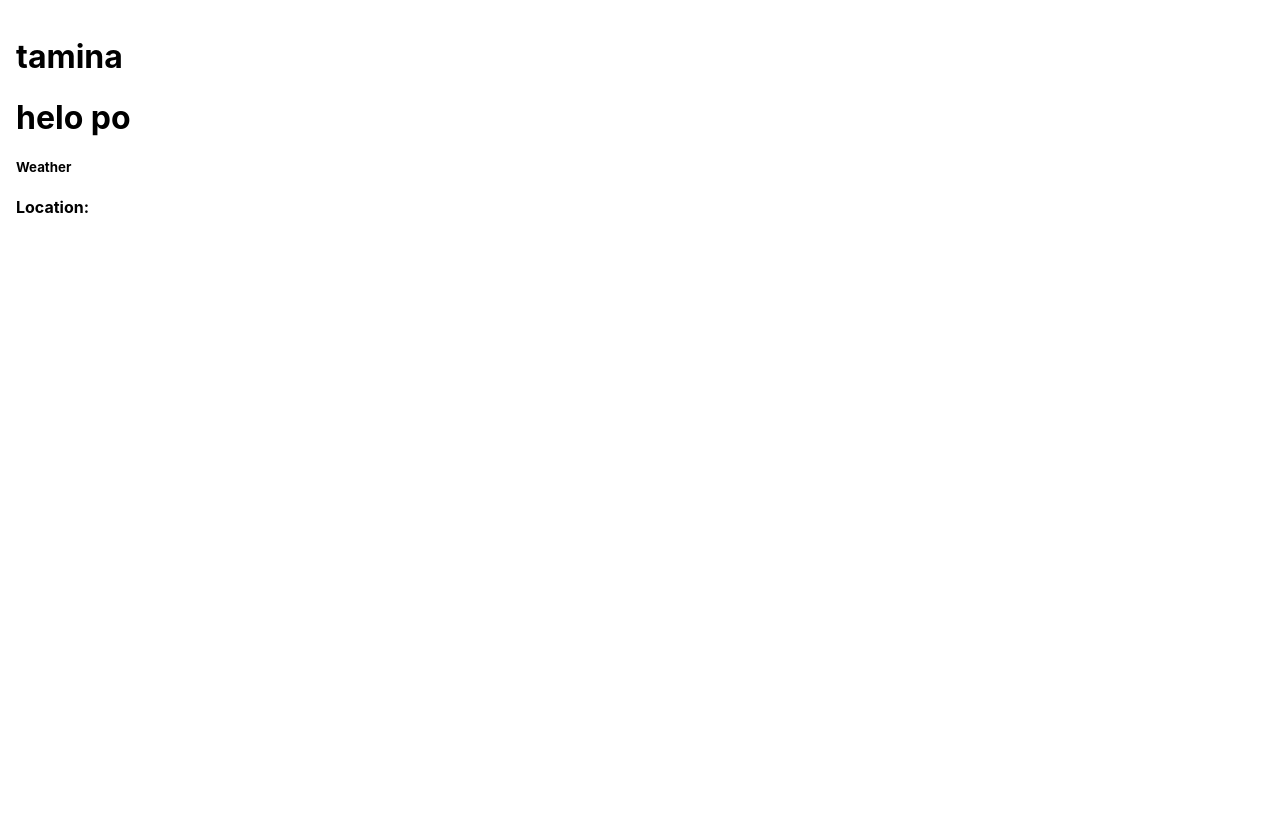
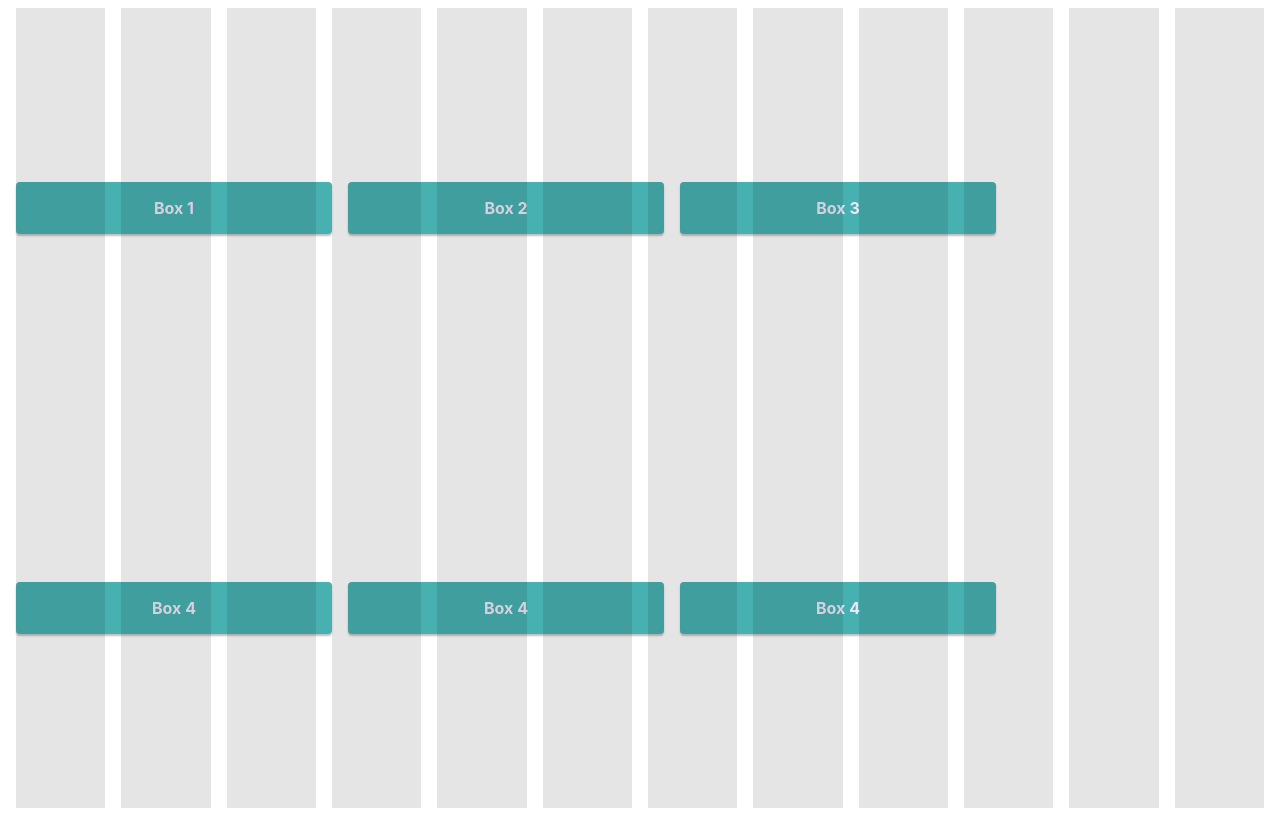
Before and after one commit to 7iquid/ktc-ph-ts-frontend, a React (Create React App) app: page / in a window 1280 px wide. Before the commit the page ends 800 px from the top, so only its background shows below. Built offline with nearby package versions, Linux system fonts and the light colour scheme; no server answers.

Commit message:
add grid

```diff
--- a/package.json
+++ b/package.json
@@ -3,11 +3,13 @@
   "version": "0.1.0",
   "private": true,
   "dependencies": {
+    "@storybook/react": "^6.5.9",
     "@testing-library/jest-dom": "^5.16.4",
     "@testing-library/react": "^13.3.0",
     "@testing-library/user-event": "^13.5.0",
     "@types/jest": "^27.5.2",
     "@types/node": "^16.11.41",
+    "classnames": "^2.3.1",
     "react": "^18.2.0",
     "react-dom": "^18.2.0",
     "react-scripts": "5.0.1",
--- a/src/App.tsx
+++ b/src/App.tsx
@@ -1,13 +1,11 @@
 import React from 'react';
 import './App.css';
-import Box from './componets/whether/weather';
+import Weather from './componets/Weather/weather';
 
 function App() {
   return (
     <div>
-        <Box title="tamina">
-           <h1>helo po</h1>
-        </Box>
+        <Weather/>
      </div>
 
 )}
--- /dev/null
+++ b/src/componets/Weather/Box/Box.module.scss
@@ -0,0 +1,9 @@
+.Box {
+  padding: 16px;
+  border-radius: 4px;
+  text-align: center;
+  color: #ede9f9;
+  font-weight: 700;
+  background-color: #47b0b0;
+  box-shadow: 0px 2px 2px rgba(0, 0, 0, 0.25);
+}
--- /dev/null
+++ b/src/componets/Weather/Box/Box.tsx
@@ -0,0 +1,8 @@
+import React, { FunctionComponent, ReactNode } from "react";
+import styles from "./Box.module.scss";
+
+const Box: FunctionComponent<{ children: ReactNode }> = ({ children }) => {
+  return <div className={styles.Box}>{children}</div>;
+};
+
+export default Box;
--- /dev/null
+++ b/src/componets/Weather/Grid/Grid.module.scss
@@ -0,0 +1,85 @@
+$spacing: (
+  "sm": 8px,
+  "md": 16px,
+  "lg": 24px,
+);
+
+$breakpoints: (
+  "sm": 600px,
+  "md": 960px,
+  "lg": 1280px,
+);
+
+$justifyContent: (flex-start, flex-end, center, space-between);
+$alignItems: (flex-start, flex-end, center);
+
+@mixin breakpoint($name) {
+  @media screen and (min-width: map-get($breakpoints, $name )) {
+    @content;
+  }
+}
+
+.Grid {
+  &_container {
+    display: flex;
+    flex-wrap: wrap;
+
+    height: 100%;
+  }
+
+  &_item {
+    display: block;
+  }
+
+  @for $i from 1 to 13 {
+    &_xs_#{$i} {
+      flex-basis: $i/12 * 100%;
+    }
+  }
+
+  @include breakpoint("sm") {
+    @for $i from 1 to 13 {
+      &_sm_#{$i} {
+        flex-basis: $i/12 * 100%;
+      }
+    }
+  }
+
+  @include breakpoint("md") {
+    @for $i from 1 to 13 {
+      &_md_#{$i} {
+        flex-basis: $i/12 * 100%;
+      }
+    }
+  }
+
+  @include breakpoint("lg") {
+    @for $i from 1 to 13 {
+      &_lg_#{$i} {
+        flex-basis: $i/12 * 100%;
+      }
+    }
+  }
+
+  @each $name, $value in $spacing {
+    &_spacing_#{$name} {
+      margin: -$value;
+    }
+
+    &_spacing_#{$name} > &_item {
+      padding: $value;
+    }
+  }
+
+  @each $value in $justifyContent {
+    &_justifyContent_#{$value} {
+      justify-content: $value;
+    }
+  }
+
+  @each $value in $alignItems {
+    &_alignItems_#{$value} {
+      align-items: $value;
+    }
+  }
+}
--- /dev/null
+++ b/src/componets/Weather/Grid/Grid.tsx
@@ -0,0 +1,56 @@
+import React, { FunctionComponent, ReactNode } from "react";
+import styles from "./Grid.module.scss";
+import cn from "classnames";
+
+type Cols = 1 | 2 | 3 | 4 | 5 | 6 | 7 | 8 | 9 | 10 | 11 | 12 | 13 | 14;
+type Spacing = "sm" | "md" | "lg";
+
+type JustifyContent = "flex-start" | "center" | "flex-end" | "space-between";
+type AlignItems = "flex-start" | "center" | "flex-end";
+
+const Grid: FunctionComponent<
+  {
+    children: ReactNode;
+    container?: boolean;
+    item?: boolean;
+    xs?: Cols;
+    sm?: Cols;
+    md?: Cols;
+    lg?: Cols;
+    spacing?: Spacing;
+    justifyContent?: JustifyContent;
+    alignItems?: AlignItems;
+  } & React.HTMLAttributes<HTMLDivElement>
+> = ({
+  children,
+  container,
+  item,
+  xs,
+  sm,
+  md,
+  lg,
+  spacing,
+  justifyContent,
+  alignItems,
+  ...props
+}) => {
+  const classNames = cn({
+    [styles.Grid_container]: container,
+    [styles.Grid_item]: item,
+    [styles[`Grid_xs_${xs}`]]: xs,
+    [styles[`Grid_sm_${sm}`]]: sm,
+    [styles[`Grid_md_${md}`]]: md,
+    [styles[`Grid_lg_${lg}`]]: lg,
+    [styles[`Grid_spacing_${spacing}`]]: spacing,
+    [styles[`Grid_justifyContent_${justifyContent}`]]: justifyContent,
+    [styles[`Grid_alignItems_${alignItems}`]]: alignItems,
+  });
+
+  return (
+    <div className={classNames} {...props}>
+      {children}
+    </div>
+  );
+};
+
+export default Grid;
--- /dev/null
+++ b/src/componets/Weather/GridRuler/GridRuler.module.scss
@@ -0,0 +1,25 @@
+$spacing: (
+  "sm": 8px,
+  "md": 16px,
+  "lg": 24px,
+);
+
+.GridRuler {
+  display: grid;
+  grid-template-columns: repeat(12, 1fr);
+
+  position: absolute;
+
+  width: 100%;
+  height: 100vh;
+
+  &_item {
+    background-color: rgba($color: #000, $alpha: 0.1);
+  }
+
+  @each $name, $value in $spacing {
+    &_spacing_#{$name} {
+      gap: $value * 2;
+    }
+  }
+}
--- /dev/null
+++ b/src/componets/Weather/GridRuler/GridRuler.tsx
@@ -0,0 +1,21 @@
+import React, { FunctionComponent } from "react";
+import styles from "./GridRuler.module.scss";
+import cn from "classnames";
+
+type Spacing = "sm" | "md" | "lg";
+
+const GridRuler: FunctionComponent<{ spacing?: Spacing }> = ({ spacing }) => {
+  const classNames = cn(styles.GridRuler, {
+    [styles[`GridRuler_spacing_${spacing}`]]: spacing,
+  });
+
+  return (
+    <div className={classNames}>
+      {[1, 2, 3, 4, 5, 6, 7, 8, 9, 10, 11, 12].map((number) => (
+        <div className={styles.GridRuler_item} key={number} />
+      ))}
+    </div>
+  );
+};
+
+export default GridRuler;
--- /dev/null
+++ b/src/componets/Weather/weather.tsx
@@ -0,0 +1,48 @@
+import React from 'react';
+import GetRequestAsyncAwait from '../request/requestko'
+import Box from "./Box/Box";
+import Grid from "./Grid/Grid";
+import GridRuler from "./GridRuler/GridRuler";
+
+
+function Weather() {
+  return (
+    <div
+      className="Weather"
+      style={{ margin: "16px", position: "relative", height: "100vh" }}
+    >
+      <GridRuler spacing="sm"></GridRuler>
+
+      <Grid
+        container
+        spacing="sm"
+        alignItems="center"
+        style={{ height: "100%" }}
+      >
+        <Grid item xs={1} sm={6} md={4} lg={3}>
+          <Box>Box 1</Box>
+        </Grid>
+
+        <Grid item xs={1} sm={6} md={4} lg={3}>
+          <Box>Box 2</Box>
+        </Grid>
+
+        <Grid item xs={1} sm={6} md={4} lg={3}>
+          <Box>Box 3</Box>
+        </Grid>
+
+        <Grid item xs={1} sm={6} md={4} lg={3}>
+          <Box>Box 4</Box>
+        </Grid>
+                <Grid item xs={1} sm={6} md={4} lg={3}>
+          <Box>Box 4</Box>
+        </Grid>
+                <Grid item xs={1} sm={6} md={4} lg={3}>
+          <Box>Box 4</Box>
+        </Grid>
+      </Grid>
+    </div>
+  );
+}
+
+export default Weather;
--- a/src/componets/whether/weather.tsx
+++ /dev/null
@@ -1,23 +0,0 @@
-import React from 'react';
-import GetRequestAsyncAwait from '../request/requestko'
-
-
-type Props = { title: string, children: JSX.Element,};
-
-const Box: React.FC<Props> = ({
-  title,
-  children,
-}) => (
-
-  <div style={{ padding: "1rem", fontWeight: "bold", }}>
-  <h1>{title}</h1>
-  {children}
-  <GetRequestAsyncAwait>
-  </GetRequestAsyncAwait>
-
-  </div>
-
-);
-
-
-export default Box;
```
Also changed, not shown: src/componets/Weather/weather.scss (added), 2 other files (tests, documents, lock files or other folders).
